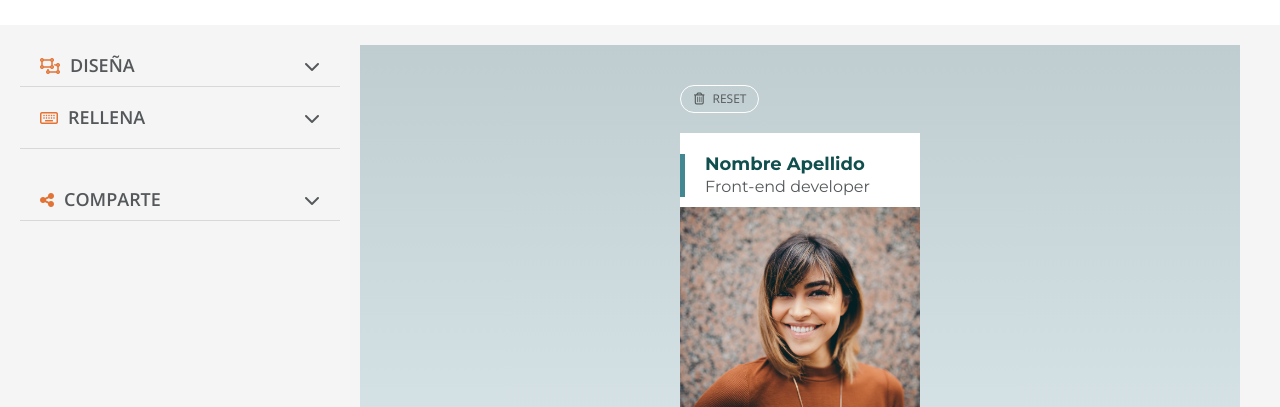
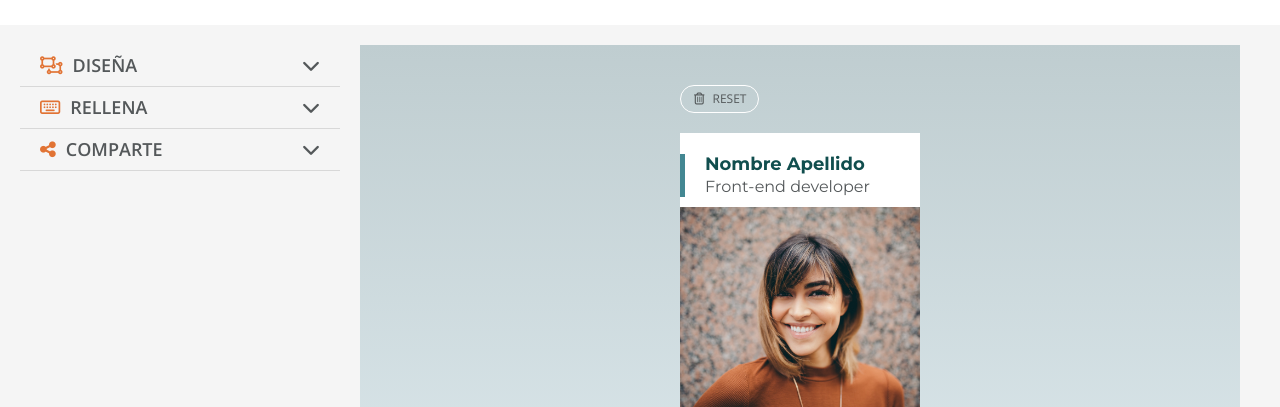
Before and after one commit to conchaasensio/project-promo-j-module-2-team-2-morning, a website: page src/html/cards.html in a window 1280 px wide. Shown: the part 86-493 px from the top of the page. Drawn offline with nearby package versions, Linux system fonts and the light colour scheme; files that its build step writes are made by us from their sources; files whose address does not match are found by name.

Commit message:
design perfect

```diff
--- a/src/html/partials/cards/design.html
+++ b/src/html/partials/cards/design.html
@@ -4,7 +4,7 @@
       <i class="icon far fa-object-ungroup"></i>
       <h2 class="titleMenu">Diseña</h2>
     </div>
-    <i class="fa fa-chevron-down"></i>
+    <i class="fa fa-chevron-down js-arrowTransform1"></i>
   </div>
   <div class="design__content js-hidden1 hidden">
     <h3 class="design__content__title">colores</h3>
--- a/src/html/partials/cards/fillOut.html
+++ b/src/html/partials/cards/fillOut.html
@@ -1,10 +1,10 @@
-<div class="fillOut js-arrow2">
-  <div class="fillOut__title">
+<div class="fillOut">
+  <div class="fillOut__title js-arrow2">
     <div class="content__title">
     <i class="fa fa-keyboard-o" aria-hidden="true"></i>
     <h2>Rellena</h2>
     </div>
-    <i class="fa fa-chevron-down" aria-hidden="true"></i>
+    <i class="fa fa-chevron-down js-arrowTransform2" aria-hidden="true"></i>
   </div>
   <div class="fillOut__form js-hidden2 hidden">
     <div class="item">
--- a/src/html/partials/cards/share.html
+++ b/src/html/partials/cards/share.html
@@ -4,7 +4,7 @@
       <i class="icon fas fa-share-alt"></i>
       <h2 class="titleMenu">comparte</h2>
     </div>
-    <i class="fa fa-chevron-down"></i>
+    <i class="fa fa-chevron-down js-arrowTransform3"></i>
   </div>
   <div class="share__content js-hidden3 hidden">
     <button
--- a/src/scss/layout/_design.scss
+++ b/src/scss/layout/_design.scss
@@ -22,6 +22,7 @@
 
     & .icon {
       color: #e17334;
+      font-size: 18px;
     }
 
     & .titleMenu {
@@ -29,6 +30,7 @@
       font-size: 18px;
       padding-left: 10px;
     }
+
   }
 }
 
@@ -157,6 +159,12 @@
 //   display: none;
 // }
 
-.hidden .fa-chevron-down {
+
+.fa-chevron-down {
+  color: $color-text-primary;
+  font-size: 18px;
+}
+
+.transform {
   transform: rotate(180deg);
 }
--- a/src/scss/layout/_fillOut.scss
+++ b/src/scss/layout/_fillOut.scss
@@ -4,12 +4,9 @@ body {
 }
 
 .fillOut {
-  padding-top: 10px;
-  padding-bottom: 10px;
   width: 320px;
   margin-left: 20px;
   margin-right: 20px;
-  margin-bottom: 30px;
   border-bottom: 1px solid $color-line;
   cursor: pointer;
 
@@ -36,9 +33,11 @@ body {
     }
     .fa-keyboard-o {
       color: $color-primary;
+      font-size: 18px;
     }
     .fa-chevron-down {
       color: $color-text-primary;
+      font-size: 18px;
     }
   }
 
--- a/src/scss/layout/_share.scss
+++ b/src/scss/layout/_share.scss
@@ -23,6 +23,7 @@
 
     & .icon {
       color: #e17334;
+      font-size: 18px;
     }
 
     & .titleMenu {
```
Also changed, not shown: src/js/main.js (+7 -1 lines).
